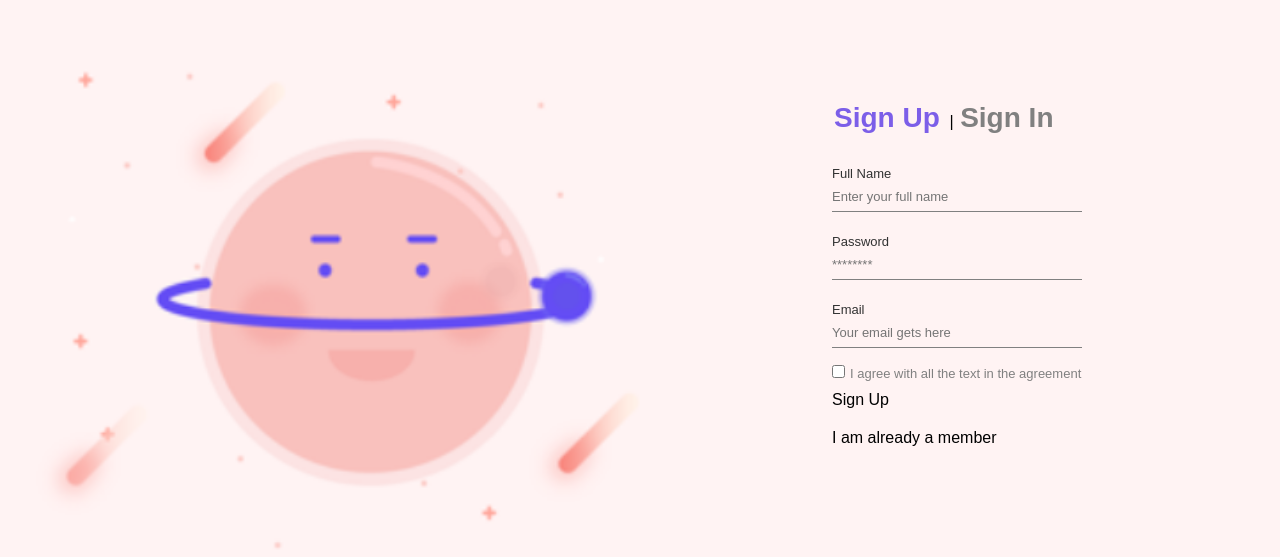
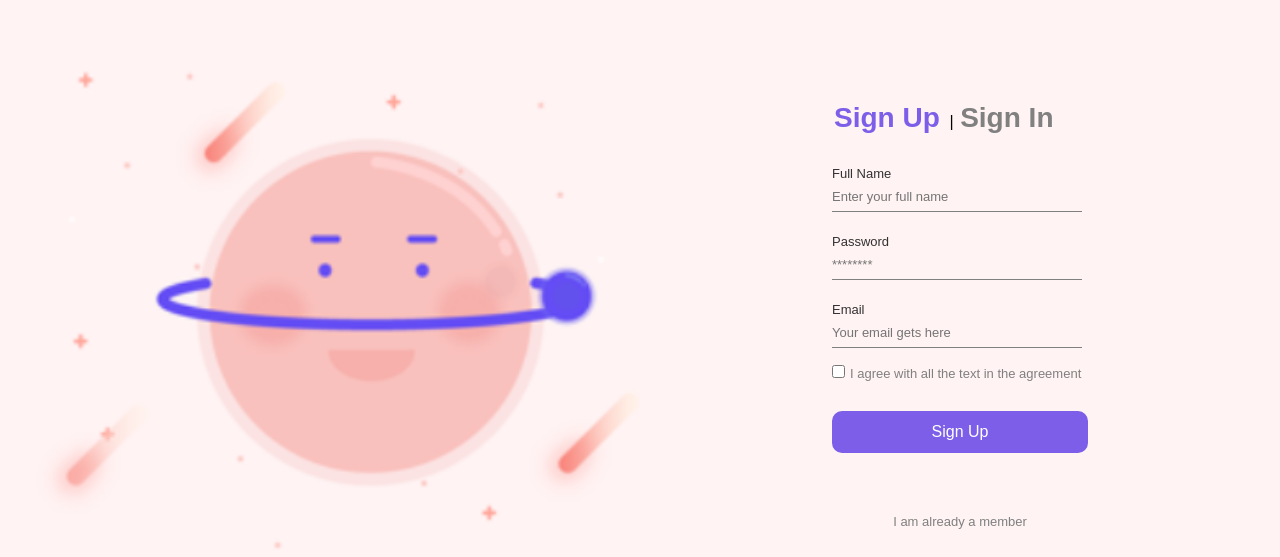
Before and after one commit to SaurajeetDg/p9, a plain HTML site: page index.html in a window 1280 px wide. Shown: the top 557 px of the page. Drawn offline with Linux system fonts and the light colour scheme.

Commit message:
completed html,css

```diff
--- a/index.html
+++ b/index.html
@@ -41,8 +41,8 @@
             <div class="row btn">
                 <p>Sign Up</p>
             </div>
-            <div class="row">
-                <p>I am already a member</p>
+            <div class="row endline">
+                <span>I am already a member</span>
             </div>
         </div>
     </div>
--- a/style.css
+++ b/style.css
@@ -4,10 +4,7 @@
     box-sizing: border-box;
 
 }
-body{
-    /* height: 100vh;
-    width: 100%; */
-}
+
 .container{
     display: flex;
     font-family: sans-serif;
@@ -49,7 +46,7 @@ body{
 }
 .col2{
     background-color: #fff3f3;
-    padding: 8% 15%;
+    padding: 8% 15% 0;
     /* text-align: center; */
 }
 .htext {
@@ -109,3 +106,22 @@ body{
     font-size: 13px;
     font-weight: 500;
 }
+.btn{
+    border: solid 2px #7c5ee8;
+    margin-top: 30px;
+    border-radius: 10px;
+    background: #7c5ee8;
+    color: white;
+    text-align: center;
+    cursor: pointer;
+}
+.endline span{
+    font-size: 13px;
+    font-weight: 500;
+    color: gray;
+    cursor: pointer;
+}
+.endline{
+    text-align: center;
+    padding-top: 23%;
+}
```
Also changed, not shown: desired output.png (added).
